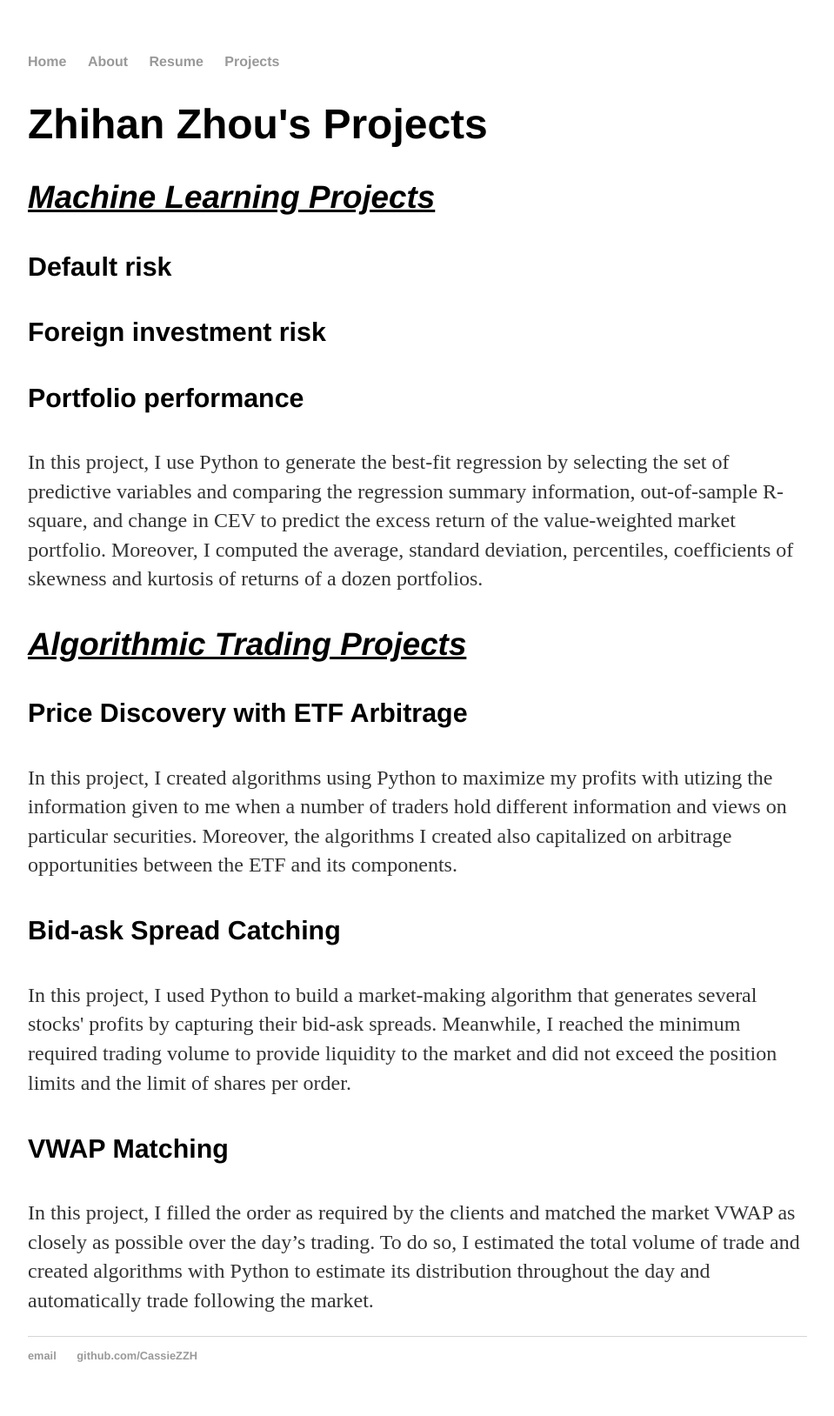
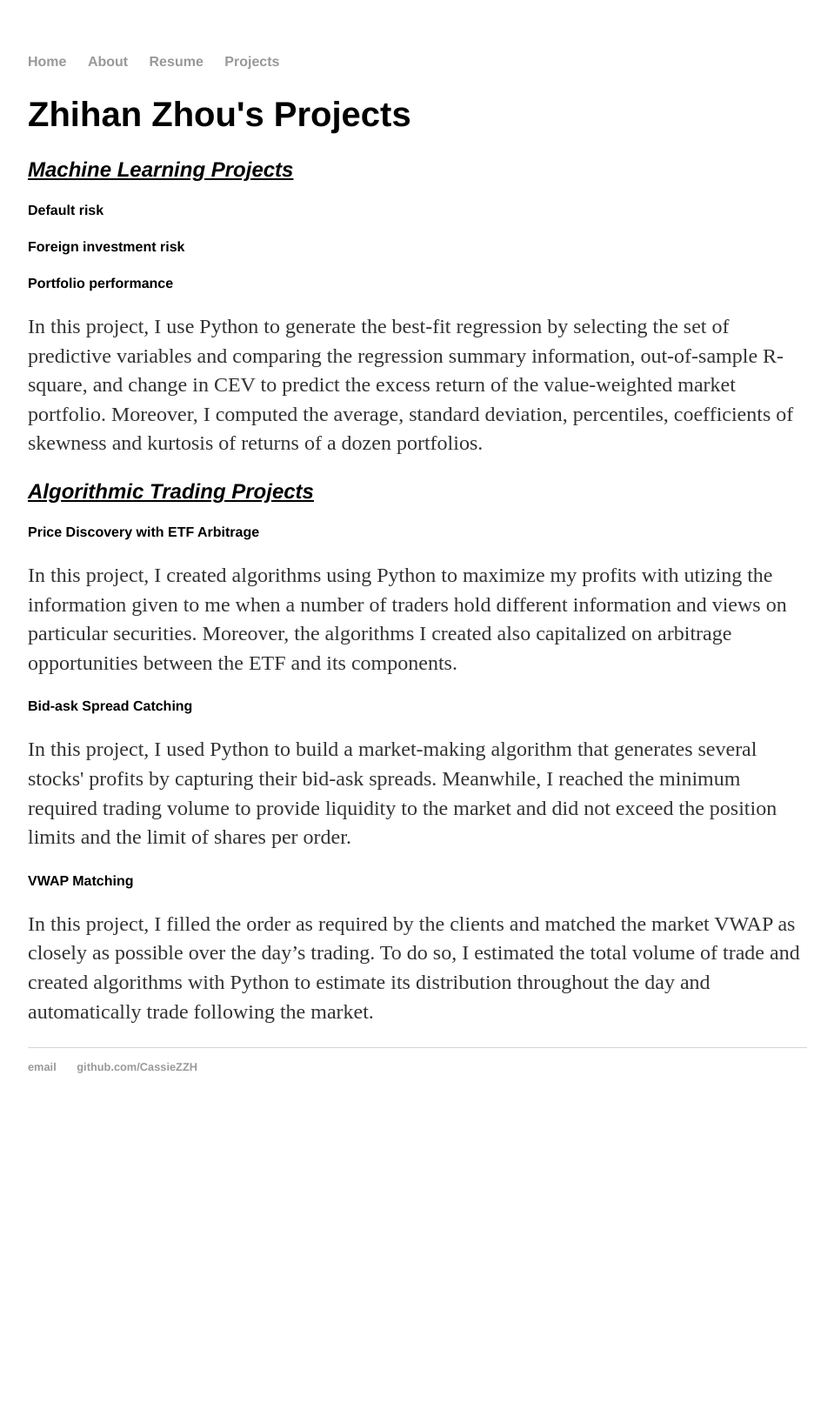
Before and after one commit to CassieZZH/CassieZZH.github.io, a Jekyll site: the page built from projects/index.html, in a window 1280 px wide. Shown: the whole page at 87% size, without its empty margins (160-1119 px from the left). Built offline with Jekyll 4.4.1, drawn with Linux system fonts in a browser that asks for light colours; after the commit the page ends 1296 px from its top, so only the background shows below that.

Commit message:
Update main.css

```diff
--- a/css/main.css
+++ b/css/main.css
@@ -6,10 +6,10 @@
 p, ul { font-size: 1.5em; line-height: 1.4em; color: #333; }
 
 h1, h2, h3, h4 { font-family: 'Helvetica', 'Arial', 'Sans-Serif'; }
-h1 { font-size: 3em;  }
-h2 { font-size: 2.7em; }
-h3 { font-size: 2.3em; }
-h4 { font-size: 1.9em; }
+h1 { font-size: 2.5em;  }
+h2 { font-size: 2em; }
+h3 { font-size: 1.5em; }
+h4 { font-size: 1em; }
 
 nav ul, footer ul { font-size: 1em; font-family: 'Helvetica', 'Arial', 'Sans-Serif'; padding: 0px; list-style: none; font-weight: bold; }
 nav ul li, footer ul li { display: inline; margin-right: 20px; }
```
